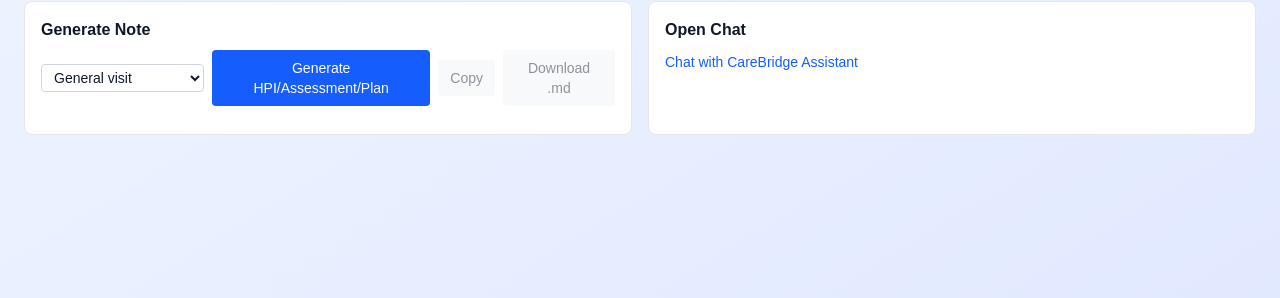
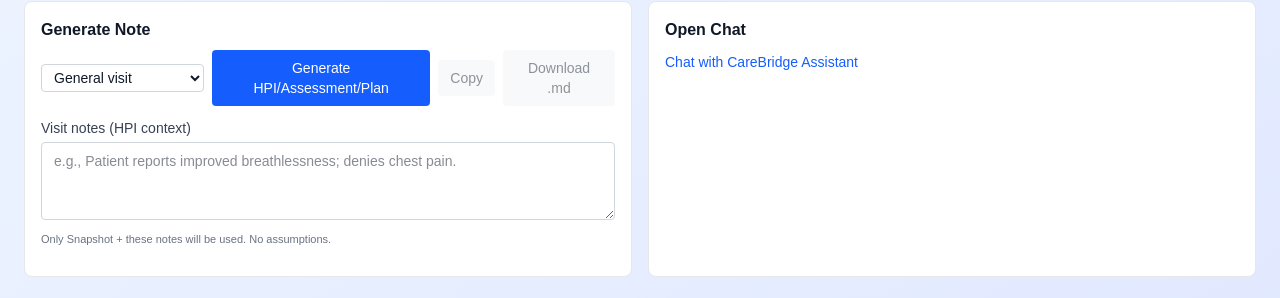
Before and after one commit to Monica-Ramineni/CareBridge, a Next.js app in the folder frontend/: page /org/provider in a window 1280 px wide. Shown: the part 302-600 px from the top of the page. Built offline with nearby package versions, Linux system fonts and the light colour scheme; no server answers.

Commit message:
revised hpi context

```diff
--- a/frontend/src/app/org/provider/page.tsx
+++ b/frontend/src/app/org/provider/page.tsx
@@ -11,6 +11,7 @@ export default function ProviderPage() {
   const [selected, setSelected] = useState<string>("");
   const [detail, setDetail] = useState<Record<string, any> | null>(null);
   const [note, setNote] = useState<string>("");
+  const [visitNotes, setVisitNotes] = useState<string>("");
   const [copied, setCopied] = useState<boolean>(false);
   const [template, setTemplate] = useState<string>("general");
 
@@ -37,7 +38,11 @@ export default function ProviderPage() {
     const resp = await fetch(apiUrl("/v1/provider/note"), {
       method: "POST",
       headers: { "Content-Type": "application/json" },
-      body: JSON.stringify({ messages }),
+      body: JSON.stringify({
+        messages,
+        snapshot: detail,
+        notes: visitNotes || "",
+      }),
     });
     const data = await resp.json();
     setNote(data.markdown || "");
@@ -115,6 +120,17 @@ export default function ProviderPage() {
             <button onClick={copyNote} disabled={!note} className="px-3 py-2 text-sm bg-gray-100 text-gray-800 rounded hover:bg-gray-200 disabled:opacity-50">{copied ? 'Copied!' : 'Copy'}</button>
             <button onClick={downloadNote} disabled={!note} className="px-3 py-2 text-sm bg-gray-100 text-gray-800 rounded hover:bg-gray-200 disabled:opacity-50">Download .md</button>
           </div>
+          <div className="mt-3">
+            <label className="block text-sm text-gray-700 mb-1">Visit notes (HPI context)</label>
+            <textarea
+              value={visitNotes}
+              onChange={(e) => setVisitNotes(e.target.value)}
+              placeholder="e.g., Patient reports improved breathlessness; denies chest pain."
+              rows={3}
+              className="w-full border border-gray-300 rounded px-3 py-2 text-sm text-gray-900"
+            />
+            <p className="text-[11px] text-gray-500 mt-1">Only Snapshot + these notes will be used. No assumptions.</p>
+          </div>
           <pre className="mt-3 text-xs whitespace-pre-wrap text-gray-800">{note}</pre>
         </section>
         <section className="bg-white border border-gray-200 rounded-lg p-4">
```
Also changed, not shown: 1 other file (tests, documents, lock files or other folders).
